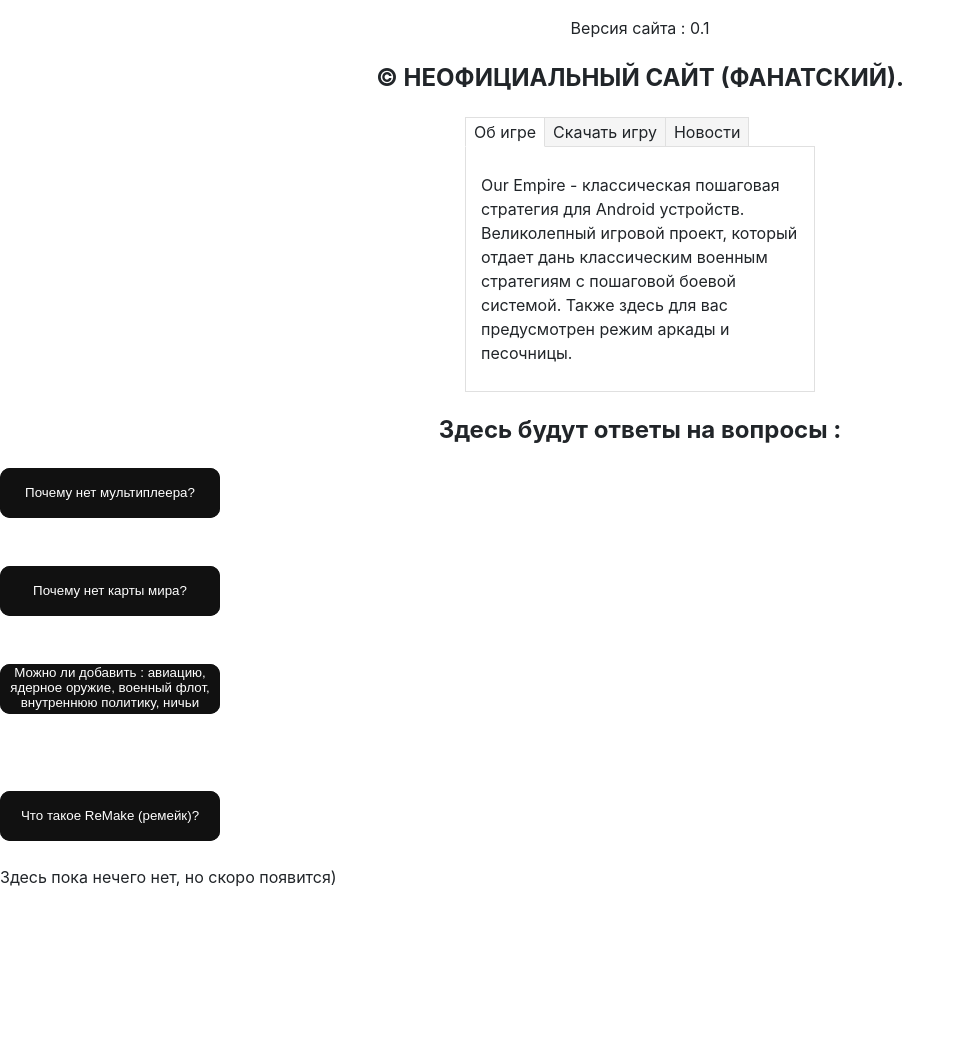
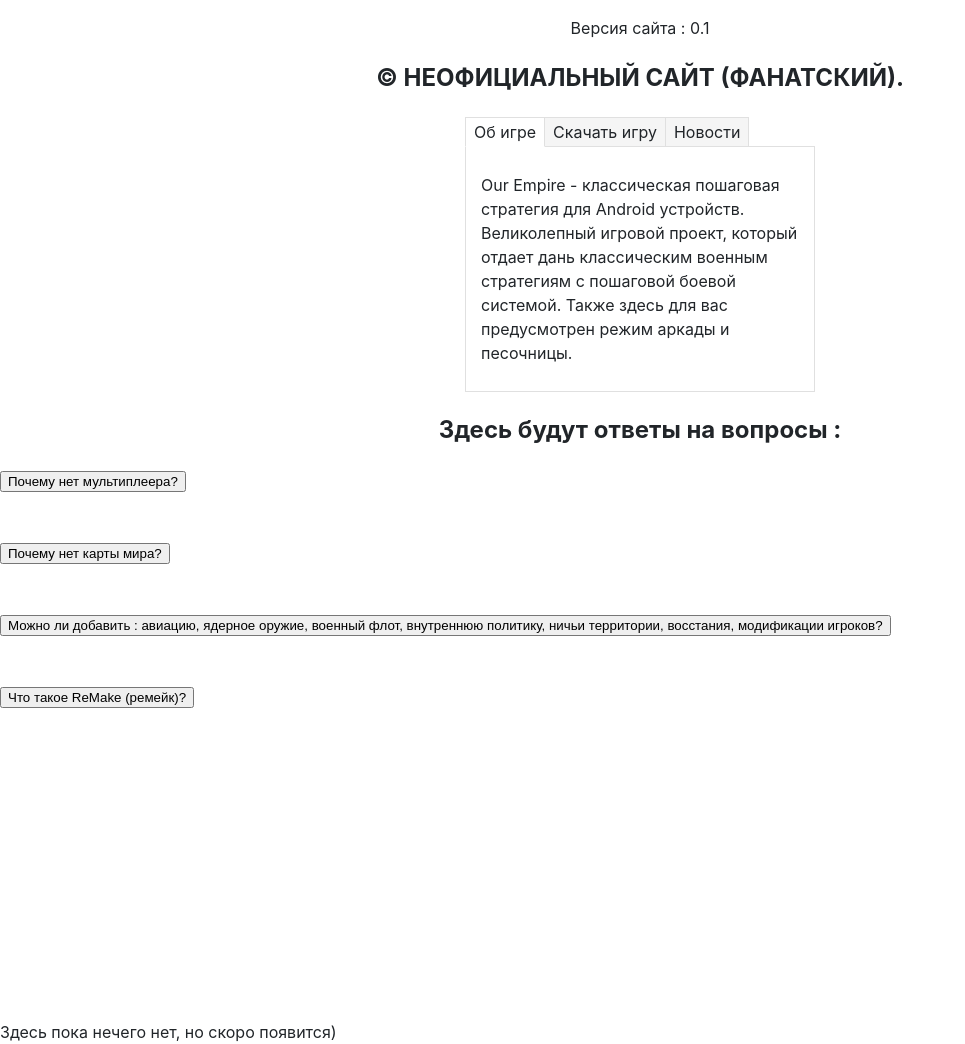
Before and after one commit to our-empire/oe, a plain HTML site: page index.html in a window 1280 px wide. Shown: the whole page, without its empty margins (0-965 px from the left). Before the commit the page ends 889 px from the top, so only its background shows below. Drawn offline with Linux system fonts and the light colour scheme.

Commit message:
Update index.html
reliz

```diff
--- a/index.html
+++ b/index.html
@@ -7,7 +7,7 @@
 
 		<meta http-equiv="X-UA-Compatible" content="IE=edge">
 
-		<link rel="stylesheet" href="style.css">
+		<link rel="stylesheet" href="styleRU.css">
 
 		<link rel="icon" href="oe.jpg" type="image/x-icon">
 
@@ -225,7 +225,31 @@
 
 	</div>
 
-	<div class="Europe-Map" id="Europe-Map">
+	<br>
+
+	<br>
+
+	<br>
+
+	<br>
+
+	<br>
+
+	<br>
+
+	<br>
+
+	<br>
+
+	<br>
+
+	<br>
+
+	<br>
+
+	<br>
+
+	<div id="container">
 
 		<br>
 
```
